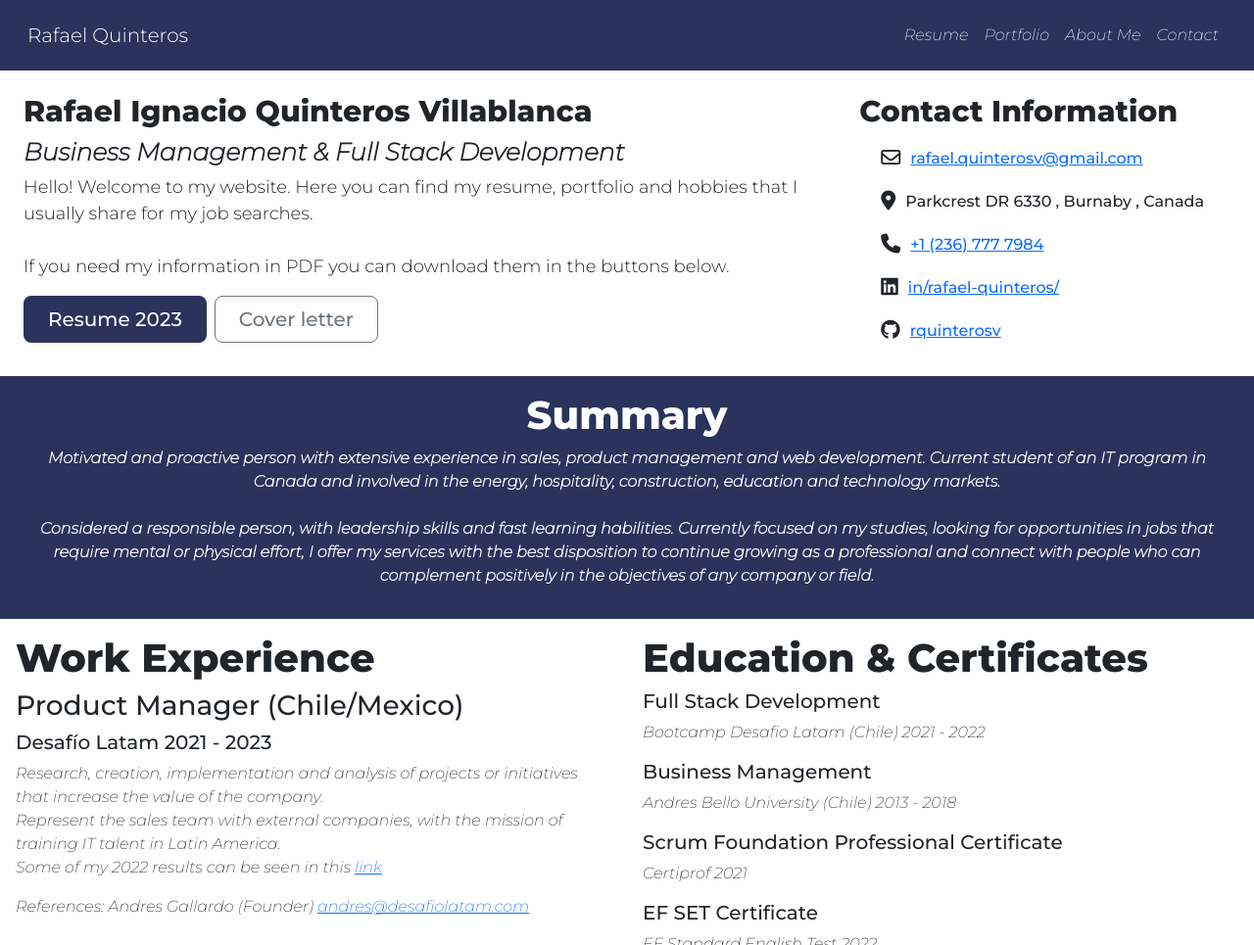
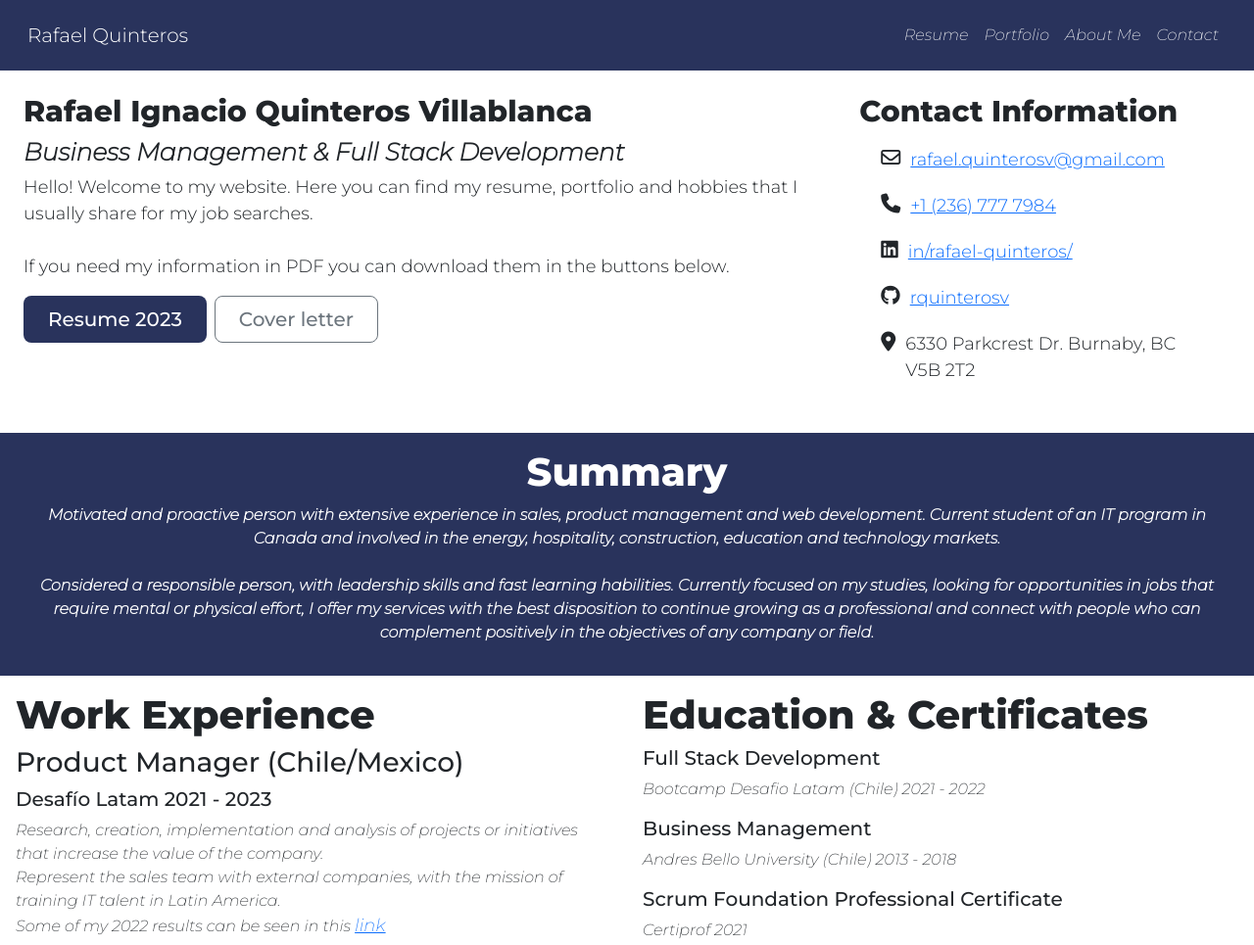
Before and after one commit to rquinterosv/Resume_2023_Bootstrap, a plain HTML site: page index.html in a window 1280 px wide. Shown: the top 965 px of the page at 98% size. Drawn offline with nearby package versions, Linux system fonts and the light colour scheme.

Commit message:
hero-section location update

```diff
--- a/assets/css/style.css
+++ b/assets/css/style.css
@@ -12,6 +12,8 @@ nav {
     background-color: #29335C;
 }
 
+/* Hero Section */
+
 .hero-section h1 {
     font-weight: 800;
     font-size: 30px;
@@ -23,7 +25,7 @@ nav {
     font-style: italic;
 }
 
-.hero-section p {
+.hero-section p, a {
     font-weight: 300;
     font-size: 18px;
 }
--- a/index.html
+++ b/index.html
@@ -65,10 +65,6 @@
                     <a href="mailto:rafael.quinterosv@gmail.com">rafael.quinterosv@gmail.com</a>
                 </div>
                 <div class="info">
-                    <i class="fa-solid fa-location-dot fa-lg"></i>
-                    <p></p>Parkcrest DR 6330 , Burnaby , Canada</p>
-                </div>
-                <div class="info">
                     <i class="fa-solid fa-phone fa-lg"></i>
                     <a href="tel:2367777984">+1 (236) 777 7984</a>
                 </div>
@@ -79,6 +75,10 @@
                 <div class="info">
                     <i class="fa-brands fa-github fa-lg"></i>
                     <a href="https://github.com/rquinterosv">rquinterosv</a>
+                </div>
+                <div class="info">
+                    <i class="fa-solid fa-location-dot fa-lg"></i>
+                    <p>6330 Parkcrest Dr. Burnaby, BC <br> V5B 2T2</p>
                 </div>
             </div>
           </div>
```
